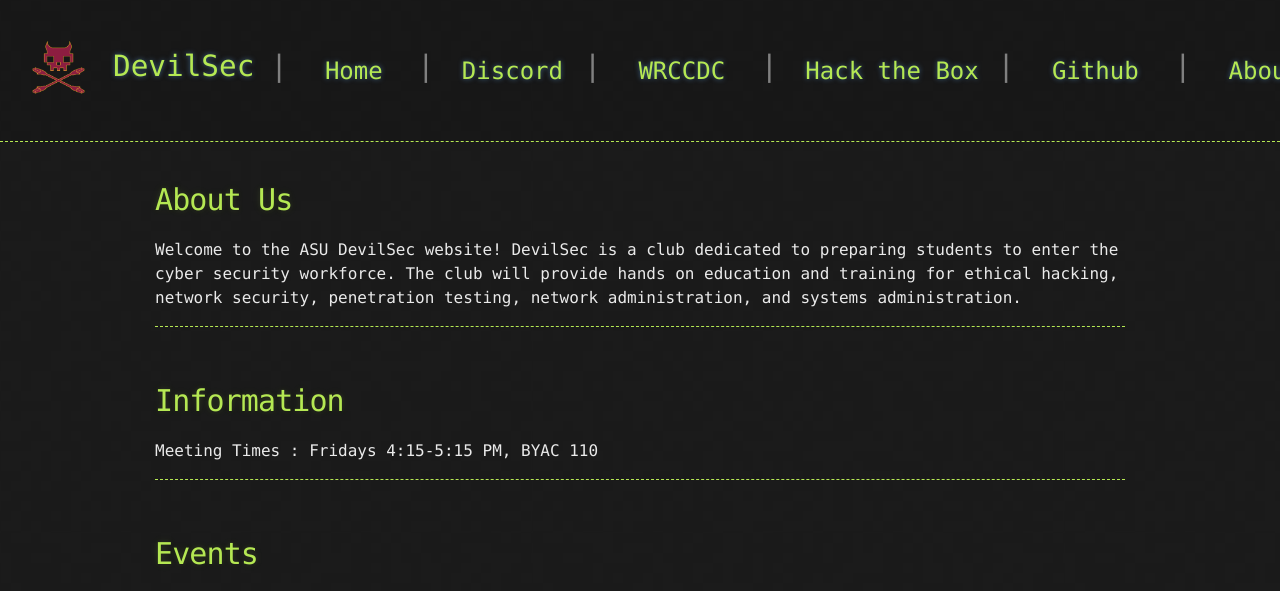
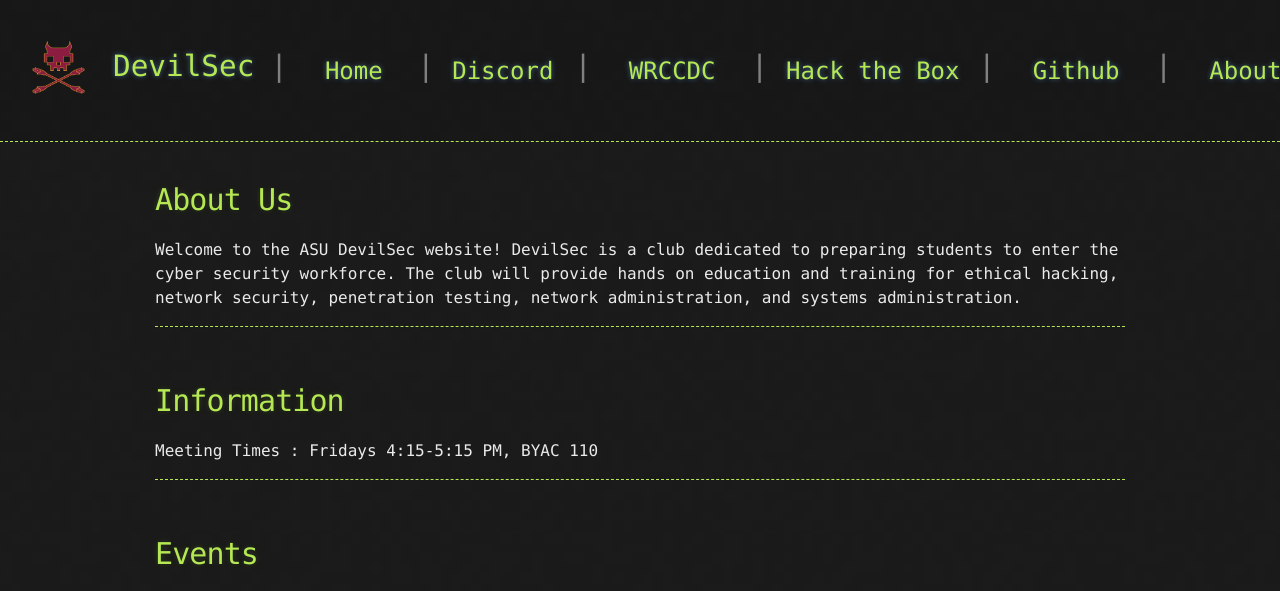
Before and after one commit to devilsec/devilsec.github.io, a Jekyll site: the page built from index.md, in a window 1280 px wide. Shown: the top 591 px of the page. Built offline with Jekyll 4.4.1, drawn with Linux system fonts in a browser that asks for light colours; our own code applies the rules of GitHub Pages for plain Markdown files.

Commit message:
Update default.html

```diff
--- a/_layouts/default.html
+++ b/_layouts/default.html
@@ -35,13 +35,13 @@
               <span style="opacity:0;">Spa</span>
               <a class="nav-item nav-link" href="{{ site.devilsec.url }}" style="width: 100px; color: #b5e853; font-size: 18pt">Home </a>
               <span style="color: #808080; font-size: 22pt">|</span>
-              <span style="opacity:0;">Sp</span>
+              <span style="opacity:0;">S</span>
               <a class="nav-item nav-link" href="{{ site.discord.url }}" style="color: #b5e853; font-size: 18pt">Discord</a>
               <span style="color: #808080; font-size: 22pt">|</span>
               <span style="opacity:0;">Spa</span>
               <a class="nav-item nav-link" href="{{ site.wrccdc.url }}" style="color: #b5e853; font-size: 18pt">WRCCDC</a>
               <span style="color: #808080; font-size: 22pt">|</span>
-              <span style="opacity:0;">Sp</span>
+              <span style="opacity:0;">S</span>
               <a class="nav-item nav-link" href="{{ site.htb.url }}" style="width: 200px; color: #b5e853; font-size: 18pt">Hack the Box</a>
               <span style="color: #808080; font-size: 22pt">|</span>
               <span style="opacity:0;">Spa</span>
```
